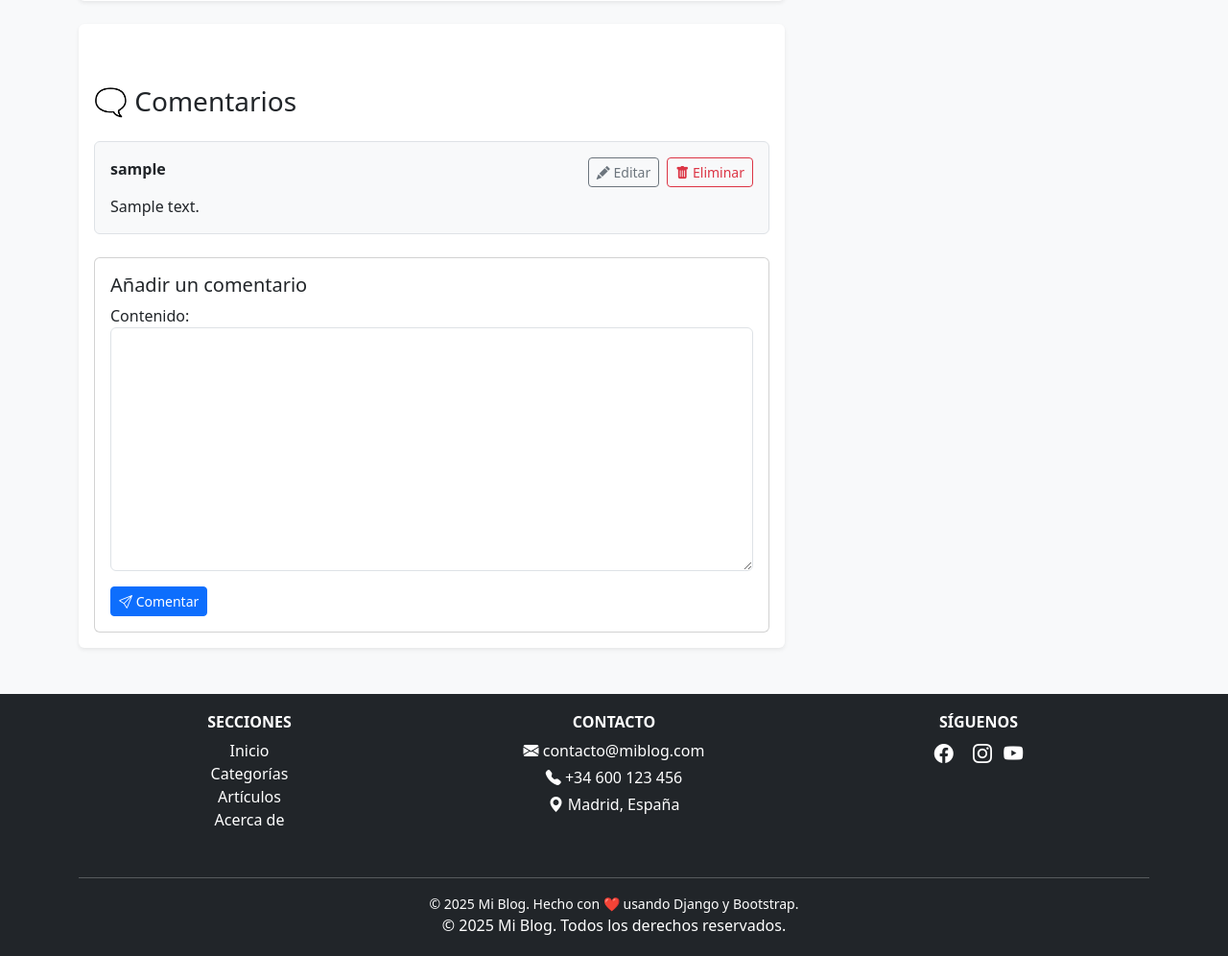
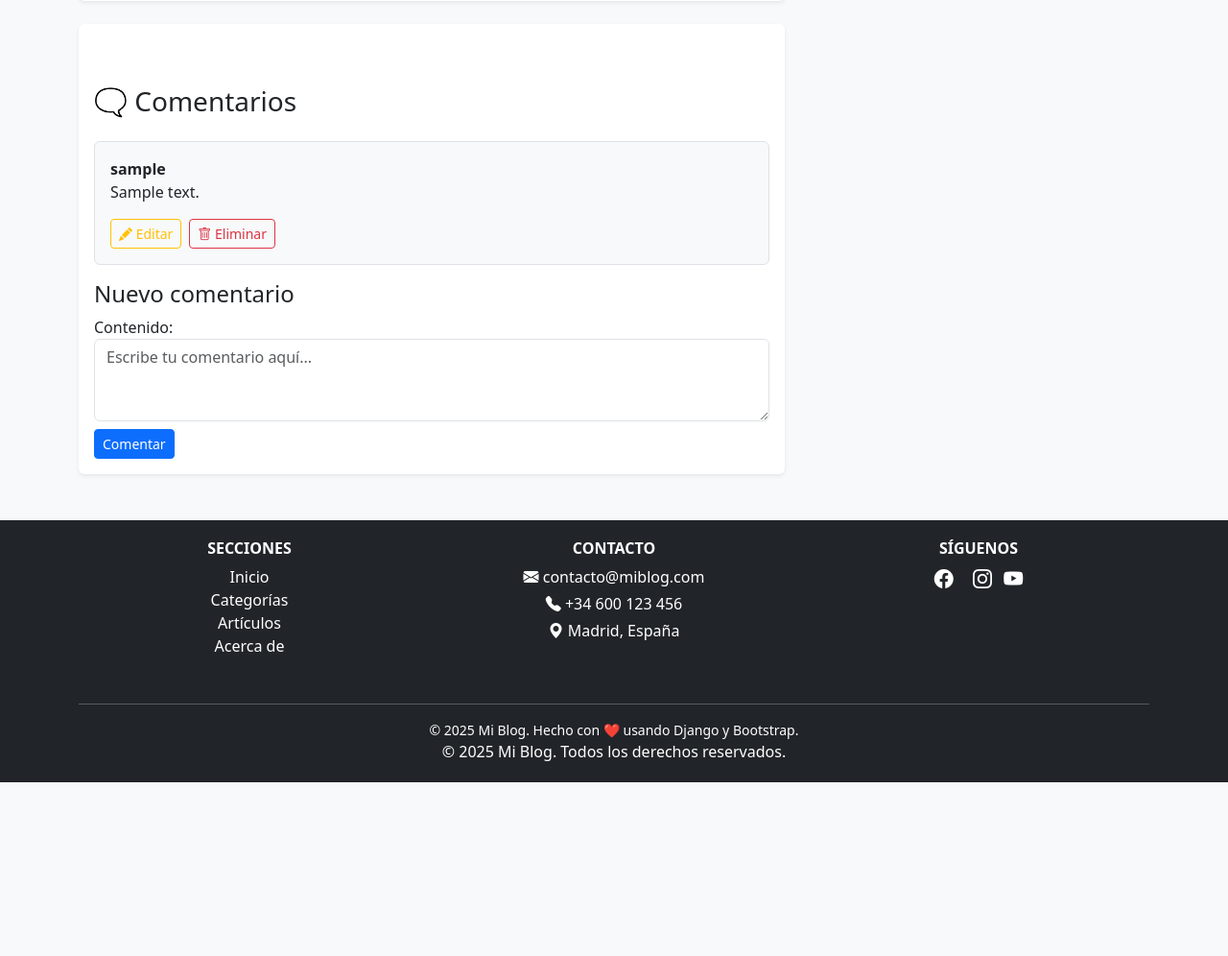
Before and after one commit to v-hardy/blog-django, a Django app: page /posts/1/ in a window 1280 px wide. Shown: the part 955-1951 px from the top of the page at 96% size. After the commit the page ends 1770 px from the top, so only its background shows below. Run offline with Django 5.2, Linux system fonts and the light colour scheme; a user stored in the database is signed in; tables that the repository leaves empty hold one stand-in row (values such as "Sample post"); grey boxes marked "Sample" are stand-in pictures; some libraries are stand-ins or nearby versions.

Commit message:
se agrega campo en modelo de comentario para poder editar el comentario sin redirigir. Se estiliza comentarios en general

```diff
--- a/comments/forms.py
+++ b/comments/forms.py
@@ -5,3 +5,6 @@
     class Meta:
         model = Comentario
         fields = ['contenido']
+        widgets = {
+            'contenido': forms.Textarea(attrs={'rows':3, 'placeholder': 'Escribe tu comentario aquí...'}),
+        }
--- a/comments/models.py
+++ b/comments/models.py
@@ -5,7 +5,7 @@
 class Comentario(models.Model):
     contenido = models.TextField()
     usuario = models.ForeignKey(settings.AUTH_USER_MODEL, on_delete=models.CASCADE)
-    articulo = models.ForeignKey(Articulo, on_delete=models.CASCADE)
+    articulo = models.ForeignKey(Articulo, related_name='comentarios', on_delete=models.CASCADE)
     fecha_comentario = models.DateTimeField(auto_now_add=True)
 
     def __str__(self):
--- a/posts/views.py
+++ b/posts/views.py
@@ -1,6 +1,6 @@
 from django.contrib.auth.mixins import LoginRequiredMixin, UserPassesTestMixin
 from django.views.generic import CreateView, ListView, DetailView, UpdateView, DeleteView
-from django.shortcuts import get_object_or_404, render
+from django.shortcuts import get_object_or_404, render, redirect
 from django.urls import reverse_lazy
 from .models import Articulo, Categoria, Foto
 from .forms import BusquedaPostForm, ArticuloForm, FotoForm
@@ -101,15 +101,35 @@
     articulos = Articulo.objects.all().order_by('-fecha_publicacion')
     return render(request, 'posts/articulos.html', {'articulos': articulos})
 
-def detallar_articulo(request, pk):  # 👈 aquí agregas el argumento pk
+def detallar_articulo(request, pk):
     articulo = get_object_or_404(Articulo, pk=pk)
-    comentarios = articulo.comentario_set.select_related('usuario').all()
-    form = ComentarioForm()
+    comentarios = articulo.comentarios.all().order_by('-fecha_comentario')
+
+    if request.method == 'POST':
+        comentario_id = request.POST.get('comentario_id')
+        if comentario_id:
+            comentario = get_object_or_404(Comentario, pk=comentario_id)
+            if request.user == comentario.usuario or request.user.is_staff or request.user.is_superuser:
+                form = ComentarioForm(request.POST, instance=comentario)
+            else:
+                return redirect('articulo', pk=pk)
+        else:
+            form = ComentarioForm(request.POST)
+
+        if form.is_valid():
+            nuevo_comentario = form.save(commit=False)
+            nuevo_comentario.articulo = articulo
+            nuevo_comentario.usuario = request.user
+            nuevo_comentario.save()
+            return redirect('articulo', pk=pk)
+
+    else:
+        form = ComentarioForm()
 
     return render(request, 'posts/articulo.html', {
         'articulo': articulo,
         'comentarios': comentarios,
-        'comentario_form': form
+        'comentario_form': form,
     })
 
 def buscar_articulos(request):
--- a/templates/comments/comentarios.html
+++ b/templates/comments/comentarios.html
@@ -3,58 +3,75 @@
 {% block content %}
 <div class="mt-5">
     <h3 class="mb-4">🗨️ Comentarios</h3>
+    {% for comentario in comentarios %}
+        <div class="border rounded p-3 mb-3 bg-light" id="comentario-{{ comentario.pk }}">
+            <strong>{{ comentario.usuario.username }}</strong>
 
-    {% for comentario in comentarios %}
-        <div class="border rounded p-3 mb-3 bg-light">
-            <div class="d-flex justify-content-between">
-                <div>
-                    <strong>{{ comentario.usuario.username }}</strong>
-                    <span class="text-muted small ms-2">
-                        {{ comentario.fecha_creacion|date:"d M Y H:i" }}
-                    </span>
-                </div>
+            <!-- Texto original -->
+            <p id="texto-comentario-{{ comentario.pk }}">{{ comentario.contenido }}</p>
+
             {% if user == comentario.usuario or user.is_staff or user.is_superuser %}
-                    <div>
-                        <a href="{% url 'editar_comentario' comentario.pk %}" class="btn btn-sm btn-outline-secondary me-1">
+                <!-- Formulario de edición oculto -->
+                <form method="post" action="" class="mb-3 d-none" id="form-editar-{{ comentario.pk }}">
+                    {% csrf_token %}
+                    <input type="hidden" name="comentario_id" value="{{ comentario.pk }}">
+                    <textarea name="contenido" class="form-control mb-2" rows="3" id="textarea-{{ comentario.pk }}"></textarea>
+                    <button type="submit" class="btn btn-sm btn-success">Guardar</button>
+                    <button type="button" class="btn btn-sm btn-secondary" onclick="cancelarEdicion(`{{ comentario.pk }}`)">Cancelar</button>
+                </form>
+
+                <div class="d-flex align-items-center gap-2 mt-2">
+
+                    <!-- Botón Editar -->
+                    <button class="btn btn-sm btn-outline-warning"
+                            onclick="mostrarFormulario(`{{ comentario.pk }}`, `{{ comentario.contenido|escapejs }}`)">
                         <i class="bi bi-pencil-fill"></i> Editar
-                        </a>
-                        <form action="{% url 'eliminar_comentario' comentario.pk %}" method="post" class="d-inline">
+                    </button>
+
+                    <!-- Botón Eliminar -->
+                    <form action="{% url 'eliminar_comentario' comentario.pk %}" method="post">
                         {% csrf_token %}
                         <button type="submit" class="btn btn-sm btn-outline-danger"
                                 onclick="return confirm('¿Estás seguro de que deseas eliminar este comentario?');">
-                                <i class="bi bi-trash-fill"></i> Eliminar
+                            <i class="bi bi-trash"></i> Eliminar
                         </button>
                     </form>
+
                 </div>
             {% endif %}
         </div>
-
-            <p class="mt-2 mb-0">{{ comentario.contenido }}</p>
-        </div>
     {% empty %}
-        <p class="text-muted">No hay comentarios aún.</p>
+        <p>No hay comentarios aún.</p>
     {% endfor %}
 
+    <!-- Formulario para nuevo comentario -->
     {% if user.is_authenticated %}
-        <div class="card mt-4">
-            <div class="card-body">
-                <h5 class="card-title">Añadir un comentario</h5>
-                <form action="{% url 'crear_comentario' articulo.pk %}" method="post">
+        <h4>Nuevo comentario</h4>
+        <form method="post" action="">
             {% csrf_token %}
-                    <div class="mb-3">
             {{ comentario_form.contenido.label_tag }}
-                        {{ comentario_form.contenido|add_class:"form-control" }}
-                    </div>
-                    <button type="submit" class="btn btn-primary btn-sm">
-                        <i class="bi bi-send"></i> Comentar
-                    </button>
+            {{ comentario_form.contenido|add_class:"form-control mb-2" }}
+            <button type="submit" class="btn btn-primary btn-sm">Comentar</button>
         </form>
-            </div>
-        </div>
     {% else %}
-        <p class="mt-4">
-            <a href="{% url 'login' %}">Inicia sesión</a> para comentar.
-        </p>
+        <p><a href="{% url 'login' %}">Inicia sesión</a> para comentar.</p>
     {% endif %}
+
+    <script>
+    function mostrarFormulario(id, contenido) {
+        // Rellenar el textarea con el contenido del comentario
+        document.getElementById('textarea-' + id).value = contenido;
+
+        // Ocultar el texto y mostrar el form
+        document.getElementById('texto-comentario-' + id).classList.add('d-none');
+        document.getElementById('form-editar-' + id).classList.remove('d-none');
+    }
+
+    function cancelarEdicion(id) {
+        document.getElementById('form-editar-' + id).classList.add('d-none');
+        document.getElementById('texto-comentario-' + id).classList.remove('d-none');
+    }
+    </script>
+
 </div>
 {% endblock %}
```
Also changed, not shown: comments/migrations/0005_alter_comentario_articulo.py (added). Lines whose indentation alone changed are shown as unchanged.
